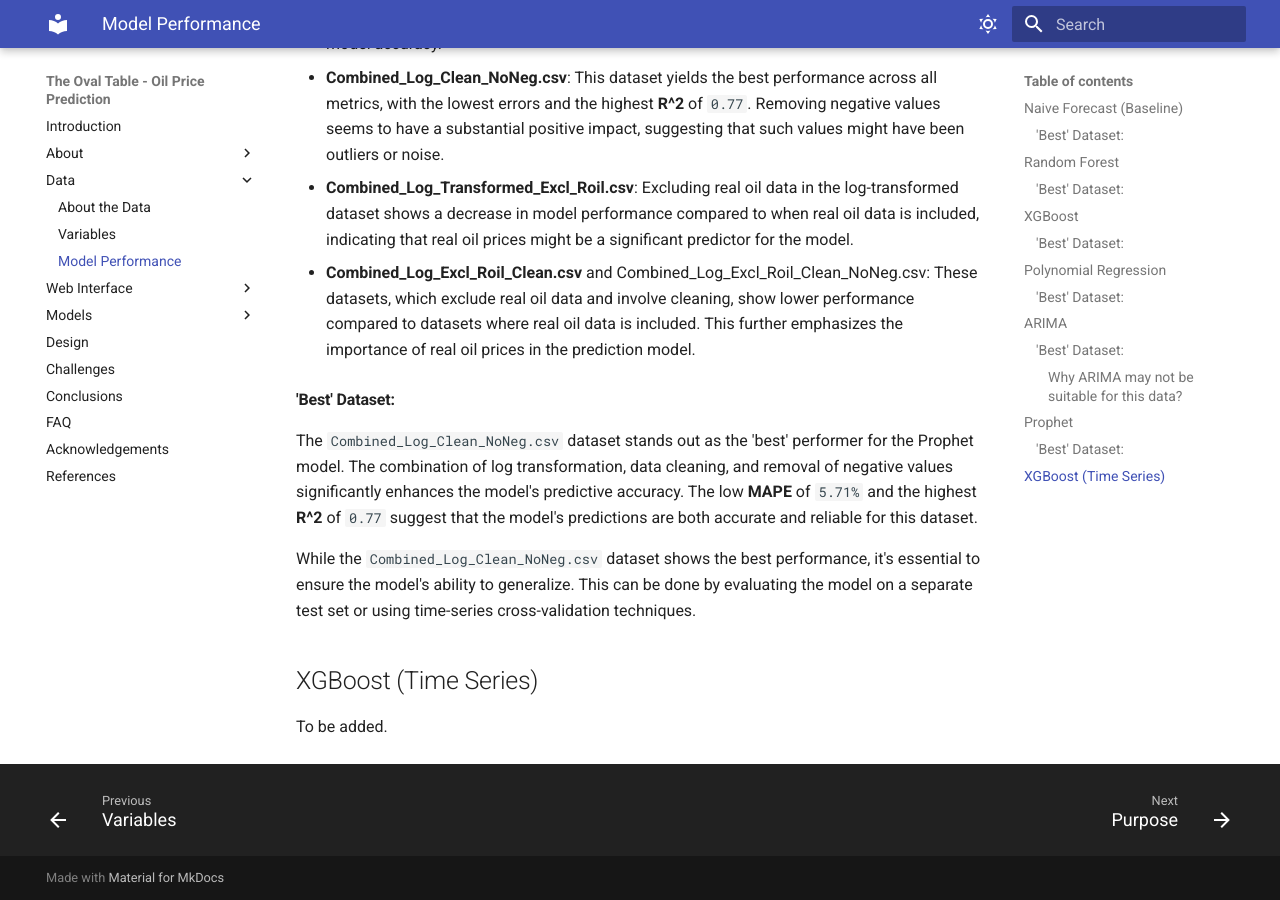
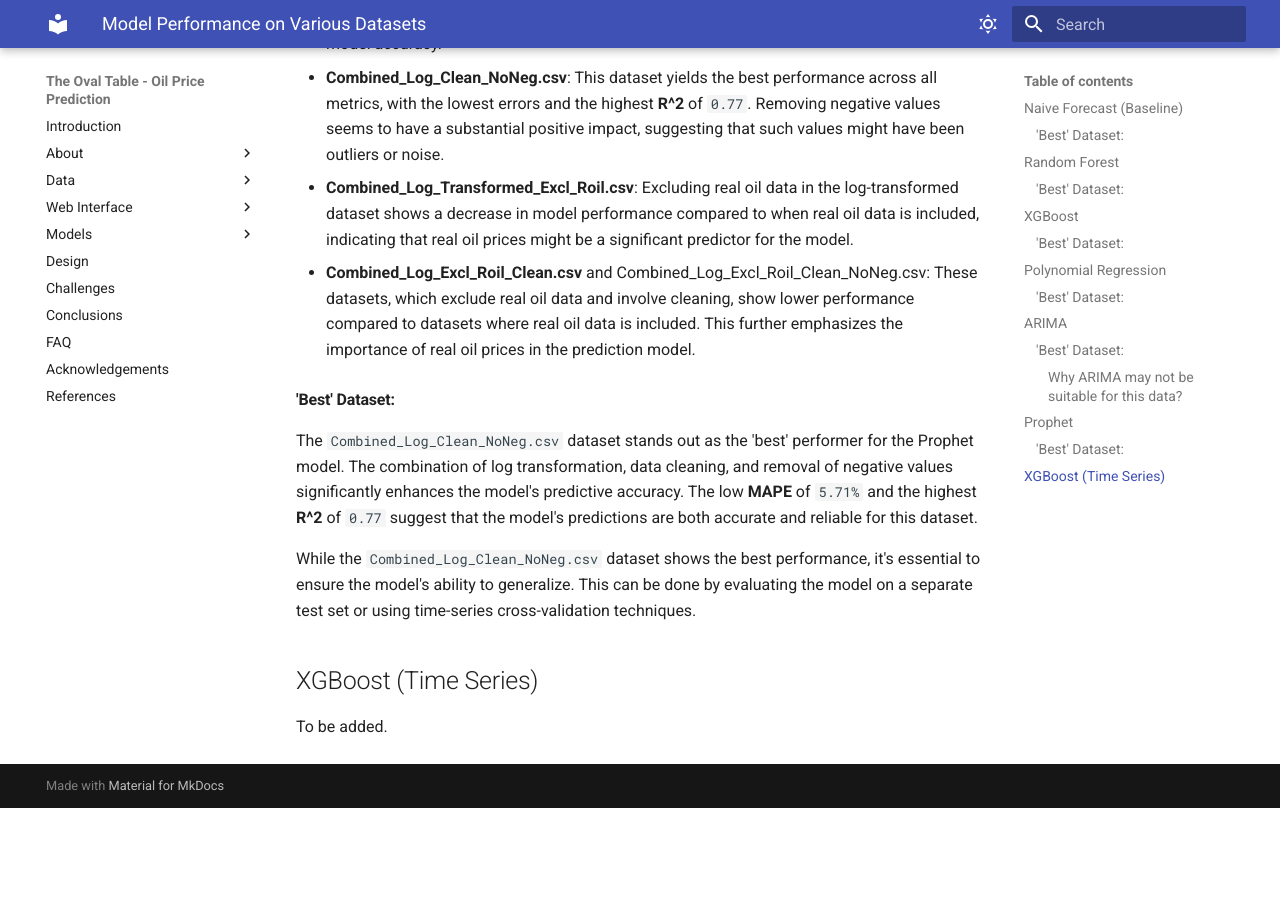
Before and after one commit to mariamills/Oil-Price-Prediction, an MkDocs documentation site: the page built from docs/models/model-performance.md, in a window 1280 px wide and 900 px high, scrolled down 8781 px. Built offline with MkDocs 1.6.1 and Material for MkDocs 9.7.7, drawn with Linux system fonts in a browser that asks for light colours; after the commit the page ends 9589 px from its top, so only the background shows below that.

Commit message:
Move model-performance.md to /models

```diff
--- a/mkdocs.yml
+++ b/mkdocs.yml
@@ -11,7 +11,6 @@
   - Data:
       - 'About the Data': 'data/about-data.md'
       - 'Variables': 'data/variables.md'
-      - 'Model Performance': 'data/model-performance.md'
   - Web Interface:
       - 'Purpose': 'web-interface/purpose.md'
       - 'Endpoints': 'web-interface/endpoints.md'
@@ -20,6 +19,7 @@
       - 'User Guide': 'web-interface/user-guide.md'
   - Models:
         - 'Models Overview': 'models/overview.md'
+        - 'Model Performance': 'data/model-performance.md'
         - 'Cross Validation': 'models/cross-validation.md'
         - 'XGBoost': 'models/xgboost.md'
         - 'Random Forest': 'models/random-forest.md'
```
Also changed, not shown: docs/models/model-performance.md (renamed from docs/data/model-performance.md).
